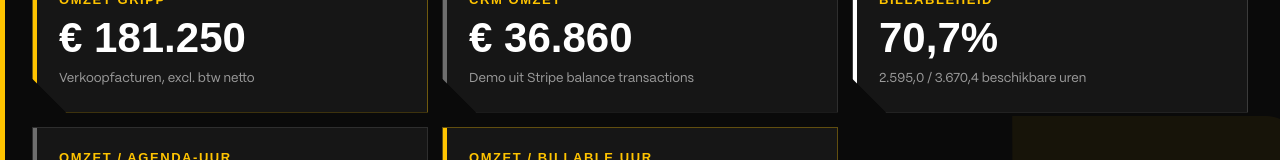
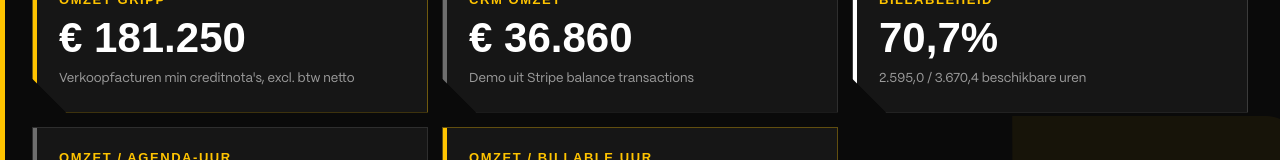
Before and after one commit to maxancedecot/GrippMCP, a Next.js app: page /pm in a window 1280 px wide. Shown: the part 298-458 px from the top of the page. Built offline with nearby package versions, Linux system fonts and the light colour scheme; a web font is replaced by a local one.

Commit message:
Subtract Gripp credit notes from revenue

```diff
--- a/app/pm/page.tsx
+++ b/app/pm/page.tsx
@@ -3,6 +3,7 @@ import type { CSSProperties } from "react";
 import { revalidatePath } from "next/cache";
 import { redirect } from "next/navigation.js";
 import { GrippClient } from "../../src/grippClient.js";
+import { signedGrippInvoiceRevenueAmount } from "../../src/grippInvoiceRevenue.js";
 import { readJsonCache, writeJsonCache } from "../../src/jsonCache.js";
 import { demoStripeCrmRevenue, fetchStripeCrmRevenueForPeriod, unavailableStripeCrmRevenue, type StripeCrmRevenue } from "../../src/stripeRevenue.js";
 import type { JsonValue } from "../../src/types.js";
@@ -191,7 +192,7 @@ const DEFAULT_PAID_OVERTIME_ABSENCE_TYPE_NAMES = ["Aanwezigheid - Opbouw overure
 const PAID_OVERTIME_ABSENCE_TYPE_ID_ENV_NAMES = ["PM_PAID_OVERTIME_ABSENCE_TYPE_IDS", "GRIPP_PAID_OVERTIME_ABSENCE_TYPE_IDS"];
 const PAID_OVERTIME_ABSENCE_TYPE_NAME_ENV_NAMES = ["PM_PAID_OVERTIME_ABSENCE_TYPE_NAMES", "GRIPP_PAID_OVERTIME_ABSENCE_TYPE_NAMES"];
 const FORCED_BILLABLE_TASK_IDS = new Set([2844]);
-const PM_DASHBOARD_CACHE_VERSION = 7;
+const PM_DASHBOARD_CACHE_VERSION = 8;
 const PM_DASHBOARD_CACHE_PREFIX = `pm-dashboard:v${PM_DASHBOARD_CACHE_VERSION}`;
 const PM_CACHE_NOTICE_PARAM = "pmCacheNotice";
 const PM_CACHE_ERROR_PARAM = "pmCacheError";
@@ -250,7 +251,7 @@ export default async function PmDashboardPage({ searchParams }: { searchParams?:
       {dashboard.source.message ? <p className={dataNoticeClassName(dashboard.source)}>{dashboard.source.message}</p> : null}
 
       <section className="metric-grid pm-metric-grid" aria-label="Kerncijfers management">
-        <MetricCard href="#pm-revenue-detail" label="Omzet Gripp" value={formatCurrency(dashboard.revenue)} detail="Verkoopfacturen, excl. btw netto" tone="good" />
+        <MetricCard href="#pm-revenue-detail" label="Omzet Gripp" value={formatCurrency(dashboard.revenue)} detail="Verkoopfacturen min creditnota's, excl. btw netto" tone="good" />
         <MetricCard href="#pm-revenue-detail" label="CRM omzet" value={formatCurrency(dashboard.crmRevenue.amount)} detail={crmRevenueMetricDetail(dashboard.crmRevenue)} tone="neutral" />
         <MetricCard href="#pm-billability-detail" label="Billableheid" value={`${formatPercent(dashboard.billability)}%`} detail={`${formatHours(dashboard.billableHours)} / ${formatHours(dashboard.availableHours)} beschikbare uren`} tone="blue" />
         <MetricCard label="Omzet / agenda-uur" value={formatCurrencyPerHour(dashboard.revenuePerCalendarItemHour)} detail="Gripp omzet gedeeld door agenda-uren zonder beheerder" tone="neutral" />
@@ -2091,7 +2092,7 @@ function invoiceRevenueEntry(invoice: JsonRecord, period: Period) {
   }
 
   const amount = numberFrom(readField(invoice, "totalincldiscountexclvat"));
-  return amount === null ? null : { amount, monthKey };
+  return amount === null ? null : { amount: signedGrippInvoiceRevenueAmount(invoice, amount), monthKey };
 }
 
 function buildEmployeeCapacityRows(capacitySources: CapacitySources, hours: JsonRecord[], period: Period): EmployeeCapacityRow[] {
--- /dev/null
+++ b/src/grippInvoiceRevenue.ts
@@ -0,0 +1,199 @@
+export type GrippInvoiceRecord = Record<string, unknown>;
+
+const CREDIT_INVOICE_FLAG_FIELDS = ["iscreditnote", "iscreditnota", "iscreditinvoice", "creditnote", "creditnota", "creditinvoice", "iscredit"];
+const CREDIT_INVOICE_TEXT_FIELDS = ["searchname", "subject", "description", "type", "kind", "invoicetype", "invoicekind", "factuurtype", "factuursoort", "phase", "fase"];
+const CREDIT_INVOICE_NEGATIVE_TOTAL_FIELDS = ["totalincldiscountexclvat", "totalincldiscountinclvat", "totalinclvat"];
+const CREDIT_INVOICE_TEXT_MARKERS = ["creditnota", "creditfactuur", "creditnote", "creditinvoice", "creditmemo", "creditering"];
+
+export function signedGrippInvoiceRevenueAmount(invoice: GrippInvoiceRecord, amount: number) {
+  if (amount < 0) {
+    return amount;
+  }
+
+  return isGrippCreditInvoice(invoice) ? -Math.abs(amount) : amount;
+}
+
+export function isGrippCreditInvoice(invoice: GrippInvoiceRecord) {
+  if (hasNegativeInvoiceTotal(invoice)) {
+    return true;
+  }
+
+  for (const field of CREDIT_INVOICE_FLAG_FIELDS) {
+    const value = readField(invoice, field);
+    if (booleanFrom(value) === true || hasCreditInvoiceTextMarker(value)) {
+      return true;
+    }
+  }
+
+  const debitCreditValues = [...textValuesFrom(readField(invoice, "debitcredit")), ...textValuesFrom(readField(invoice, "debetcredit"))].map(normalizeComparisonValue);
+  if (debitCreditValues.includes("credit")) {
+    return true;
+  }
+
+  return creditInvoiceTextValues(invoice).some((value) => hasCreditInvoiceTextMarker(value));
+}
+
+function hasNegativeInvoiceTotal(invoice: GrippInvoiceRecord) {
+  return CREDIT_INVOICE_NEGATIVE_TOTAL_FIELDS.some((field) => {
+    const amount = numberFrom(readField(invoice, field));
+    return amount !== null && amount < 0;
+  });
+}
+
+function creditInvoiceTextValues(invoice: GrippInvoiceRecord) {
+  const values: unknown[] = CREDIT_INVOICE_TEXT_FIELDS.map((field) => readField(invoice, field));
+
+  for (const [key, value] of Object.entries(invoice)) {
+    if (isCreditInvoiceHintKey(key)) {
+      values.push(value);
+    }
+  }
+
+  return values.flatMap(textValuesFrom);
+}
+
+function isCreditInvoiceHintKey(key: string) {
+  const normalized = key.toLowerCase().replace(/[._-]/g, "");
+  return (
+    normalized.includes("credit") ||
+    normalized.includes("debitcredit") ||
+    normalized.includes("debetcredit") ||
+    normalized.includes("invoicetype") ||
+    normalized.includes("invoicekind") ||
+    normalized.includes("factuurtype") ||
+    normalized.includes("factuursoort")
+  );
+}
+
+function hasCreditInvoiceTextMarker(value: unknown) {
+  return textValuesFrom(value).some((entry) => {
+    const normalized = normalizeComparisonValue(entry);
+    return normalized === "credit" || CREDIT_INVOICE_TEXT_MARKERS.some((marker) => normalized.includes(marker));
+  });
+}
+
+function textValuesFrom(value: unknown): string[] {
+  if (typeof value === "string") {
+    return [value];
+  }
+
+  const record = asRecord(value);
+  if (!record) {
+    return [];
+  }
+
+  return ["value", "rawValue", "rawvalue", "displayvalue", "displayValue", "label", "name", "searchname", "screenname"]
+    .map((key) => stringFrom(record[key]))
+    .filter((entry): entry is string => Boolean(entry));
+}
+
+function readField(record: GrippInvoiceRecord | undefined, field: string) {
+  if (!record) {
+    return undefined;
+  }
+
+  const direct = record[field] ?? record[`invoice.${field}`];
+  if (direct !== undefined) {
+    return direct;
+  }
+
+  const suffix = `.${field.toLowerCase()}`;
+  const matchingKey = Object.keys(record).find((key) => key.toLowerCase().endsWith(suffix));
+  return matchingKey ? record[matchingKey] : undefined;
+}
+
+function numberFrom(value: unknown): number | null {
+  const scalar = scalarFrom(value);
+  if (typeof value === "number" && Number.isFinite(value)) {
+    return value;
+  }
+
+  if (typeof scalar === "number" && Number.isFinite(scalar)) {
+    return scalar;
+  }
+
+  if (typeof scalar === "string") {
+    const normalized = normalizeNumberString(scalar);
+    if (normalized && Number.isFinite(Number(normalized))) {
+      return Number(normalized);
+    }
+  }
+
+  return null;
+}
+
+function stringFrom(value: unknown): string | undefined {
+  const scalar = scalarFrom(value);
+  if (typeof scalar === "string") {
+    return scalar.trim() || undefined;
+  }
+
+  if (typeof scalar === "number" || typeof scalar === "boolean") {
+    return String(scalar);
+  }
+
+  return undefined;
+}
+
+function booleanFrom(value: unknown): boolean | undefined {
+  const scalar = scalarFrom(value);
+  if (typeof scalar === "boolean") {
+    return scalar;
+  }
+
+  if (typeof scalar === "number") {
+    return scalar !== 0;
+  }
+
+  if (typeof scalar === "string") {
+    const normalized = scalar.toLowerCase();
+    if (["true", "1", "yes", "ja"].includes(normalized)) {
+      return true;
+    }
+    if (["false", "0", "no", "nee"].includes(normalized)) {
+      return false;
+    }
+  }
+
+  return undefined;
+}
+
+function scalarFrom(value: unknown): unknown {
+  const record = asRecord(value);
+  if (!record) {
+    return value;
+  }
+
+  for (const key of ["value", "rawValue", "rawvalue", "id", "displayvalue", "displayValue", "label", "name", "searchname", "screenname"]) {
+    if (record[key] !== undefined && record[key] !== null) {
+      return scalarFrom(record[key]);
+    }
+  }
+
+  return value;
+}
+
+function asRecord(value: unknown): GrippInvoiceRecord | undefined {
+  return value !== null && typeof value === "object" && !Array.isArray(value) ? (value as GrippInvoiceRecord) : undefined;
+}
+
+function normalizeNumberString(value: string) {
+  const trimmed = value.trim();
+  if (!trimmed) {
+    return "";
+  }
+
+  if (trimmed.includes(",") && trimmed.includes(".")) {
+    return trimmed.replace(/\./g, "").replace(",", ".");
+  }
+
+  return trimmed.replace(",", ".");
+}
+
+function normalizeComparisonValue(value: string) {
+  return value
+    .normalize("NFD")
+    .replace(/[\u0300-\u036f]/g, "")
+    .toLowerCase()
+    .replace(/[^a-z0-9]+/g, "");
+}
```
Also changed, not shown: 1 other file (tests, documents, lock files or other folders).
